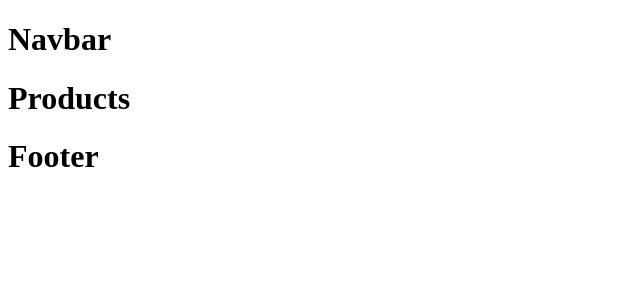
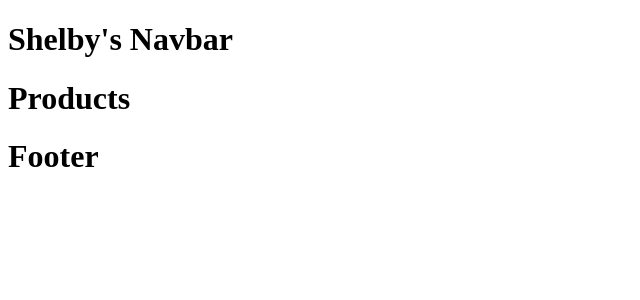
Before and after one commit to CodeNinja202/Ross-Shelby, a React (Create React App) app: page / in a window 1280 px wide. Shown: the top 300 px of the page, without its empty margins (0-640 px from the left). Built offline with nearby package versions, Linux system fonts and the light colour scheme.

Commit message:
shelbys saved

```diff
--- a/src/component/Navbar.js
+++ b/src/component/Navbar.js
@@ -3,7 +3,7 @@ import React from "react";
 const Navbar = () => {
   return (
     <div className="navbar-main-div">
-     <h1>Navbar</h1>
+     <h1>Shelby's Navbar</h1>
     </div>
   );
 };
```
